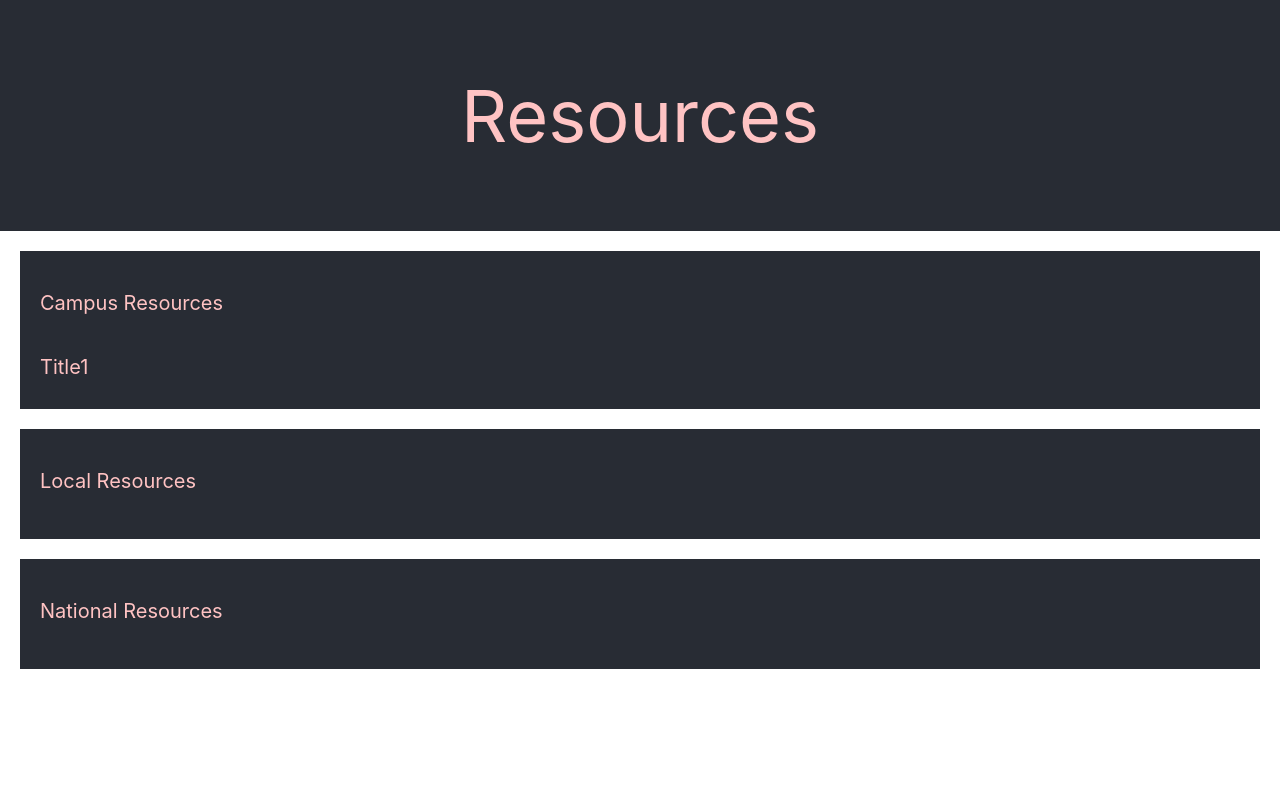
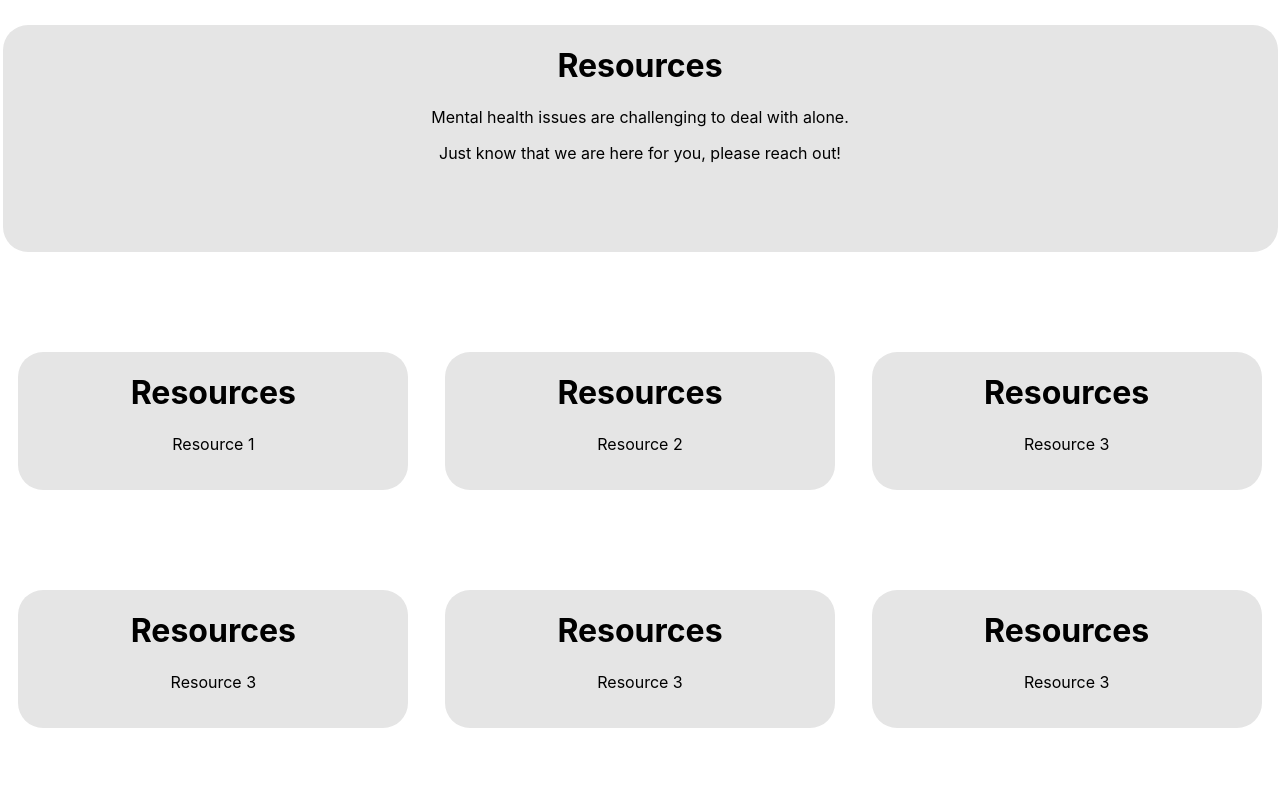
Before and after one commit to kpinnipa/mental-health-application, a React (Create React App) app: page / in a window 1280 px wide. Shown: the top 800 px of the page. Built offline with nearby package versions, Linux system fonts and the light colour scheme.

Commit message:
Newest upload

```diff
--- a/src/App.css
+++ b/src/App.css
@@ -1,56 +1,43 @@
 .App {
-  text-align: left;
+  margin-top: 25px;
+  background: white;
 }
 
-.App-logo {
-  height: 40vmin;
-  pointer-events: none;
+.Resource-Overall {
+  align-items: center;
+  align-items: center;
+  text-align: center;
 }
 
-@media (prefers-reduced-motion: no-preference) {
-  .App-logo {
-    animation: App-logo-spin infinite 20s linear;
-  }
+.Big-Box {
+  align-items: center;
+  display: flex;
+  flex-direction: column;
+  height: 227px ;
+  width: 1275px;
+  left: 81px;
+  top: 112px;
+  background-color: #E5E5E5;
+  border-radius: 25px;
+  margin-top: 100px;
+  margin: 0 auto;
 }
 
-.App-header {
-  background-color: #282c34;
-  min-height: 1vh;
-  display: flex;
-  flex-direction: column;
-  align-items: center;
-  justify-content: top;
-  font-size: calc(8px + 8vmin);
-  color: #FFC3C3;
+.Small-Box {
+  text-align: center;
+  height: 138px ;
+  width: 390px;
+  top: 112px;
+  background-color: #E5E5E5;
+  border-radius: 25px;
+  margin-top: 100px;
 }
 
-.App-Resource {
-  background-color: #282c34;
-  min-height: 10vh;
+.SmallBoxOutline {
   display: flex;
-  flex-direction: column;
-  align-items: left;
   justify-content: left;
-  font-size: calc(12px + 1vmin);
-  color: #FFC3C3;
-  margin-left: 20px;
-  margin-right: 20px;
-  margin-top: 20px;
-  padding: 20px;
-  padding-bottom: 10px;
+  justify-content: space-around;
+  flex-direction: row;
+  flex-wrap: wrap;
+
 }
-
-.App-link {
-  color: #61dafb;
-}
-
-
-
-@keyframes App-logo-spin {
-  from {
-    transform: rotate(0deg);
-  }
-  to {
-    transform: rotate(360deg);
-  }
-}
--- a/src/App.js
+++ b/src/App.js
@@ -5,44 +5,80 @@ import './App.css';
 function App() {
   return (
     <div className="App">
-      <header className="App-header">
+       <body>
+          <div className="Big-Box">
+             <header className="Resource-Overall">
+                <h1>Resources</h1>
                 <p>
-          Resources
+                 Mental health issues are challenging to deal with alone.
+                 </p>
+                 <p>
+                 Just know that we are here for you, please reach out!
                  </p>
             </header>
-      <body>
-      <div className="App-Resource">
+         </div>
+        <div className="SmallBoxOutline">
+         <div className="Small-Box">
           <header className="Resource">
+             <h1>Resources</h1>
              <p>
-                  Campus Resources
+              Resource 1
               </p>
           </header>
-              <div className="Title">
-                              <header className="Title1">
+         </div>
+         <div className="Small-Box">
+             <header className="Resource">
+                <h1>Resources</h1>
                 <p>
-                                  Title1
+                 Resource 2
+                 </p>
+             </header>
+        </div>
+        <div className="Small-Box">
+            <header className="Resource">
+               <h1>Resources</h1>
+               <p>
+                Resource 3
+                </p>
+            </header>
+           </div>
+        <div className="Small-Box">
+        <header className="Resource">
+           <h1>Resources</h1>
+           <p>
+            Resource 3
+            </p>
+        </header>
+         </div>
+         <div className="Small-Box">
+                 <header className="Resource">
+                    <h1>Resources</h1>
+                    <p>
+                     Resource 3
+                     </p>
+                 </header>
+                  </div>
+          <div className="Small-Box">
+                  <header className="Resource">
+                     <h1>Resources</h1>
+                     <p>
+                      Resource 3
+                      </p>
+                  </header>
+                   </div>
+          <div className="Small-Box">
+                  <header className="Resource">
+                     <h1>Resources</h1>
+                     <p>
+                      Resource 3
                       </p>
                   </header>
                    </div>
         </div>
-
-        <div className="App-Resource">
-          <header className="Resource">
-             <p>
-             Local Resources
-             </p>
-           </header>
+      </body>
     </div>
 
-        <div className="App-Resource">
-          <header className="Resource">
-             <p>
-             National Resources
-             </p>
-          </header>
-         </div>
-      </body>
-    </div>
+
 
 
 
```
Also changed, not shown: 1 other file (tests, documents, lock files or other folders). Lines whose indentation alone changed are shown as unchanged.
